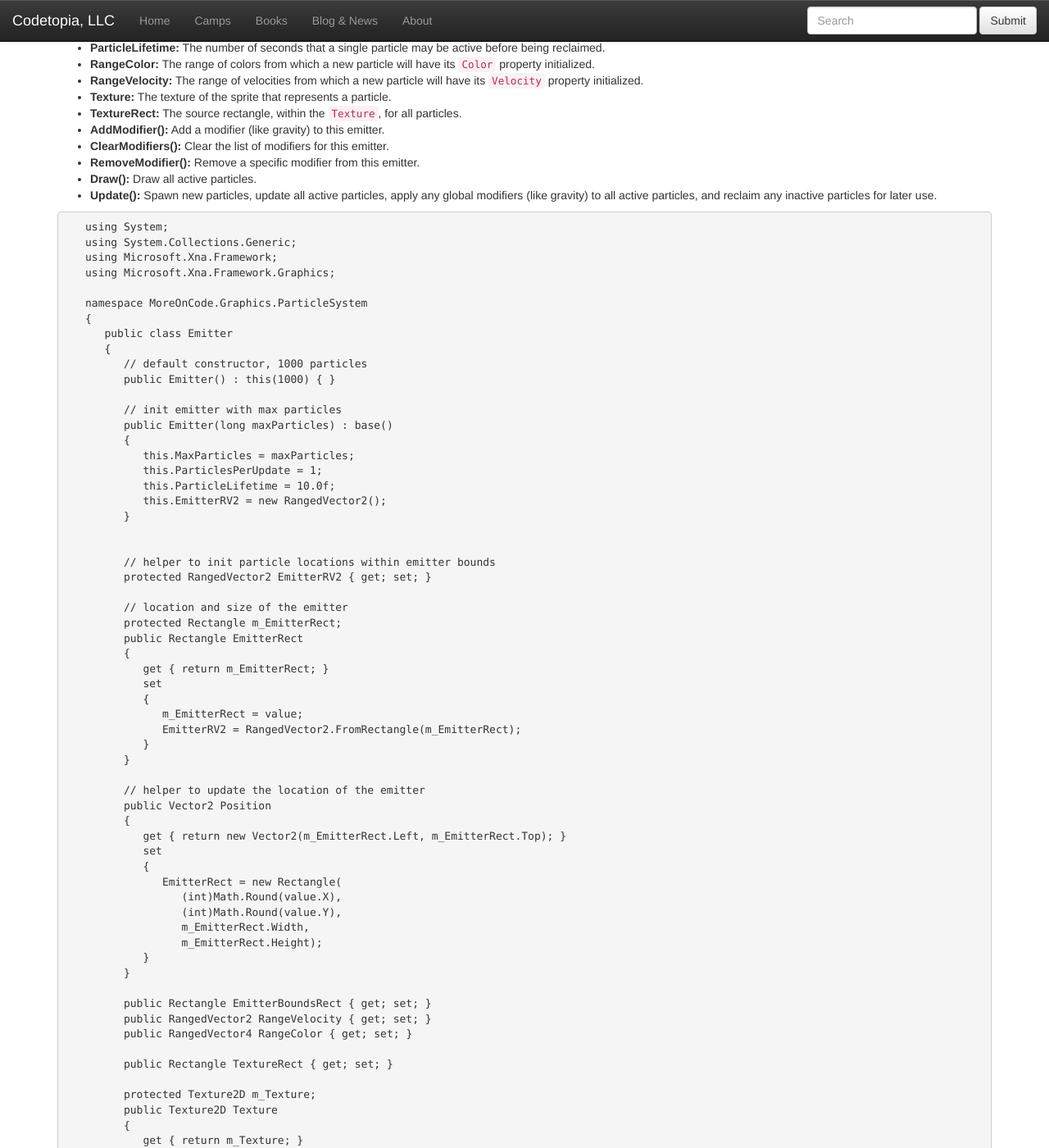
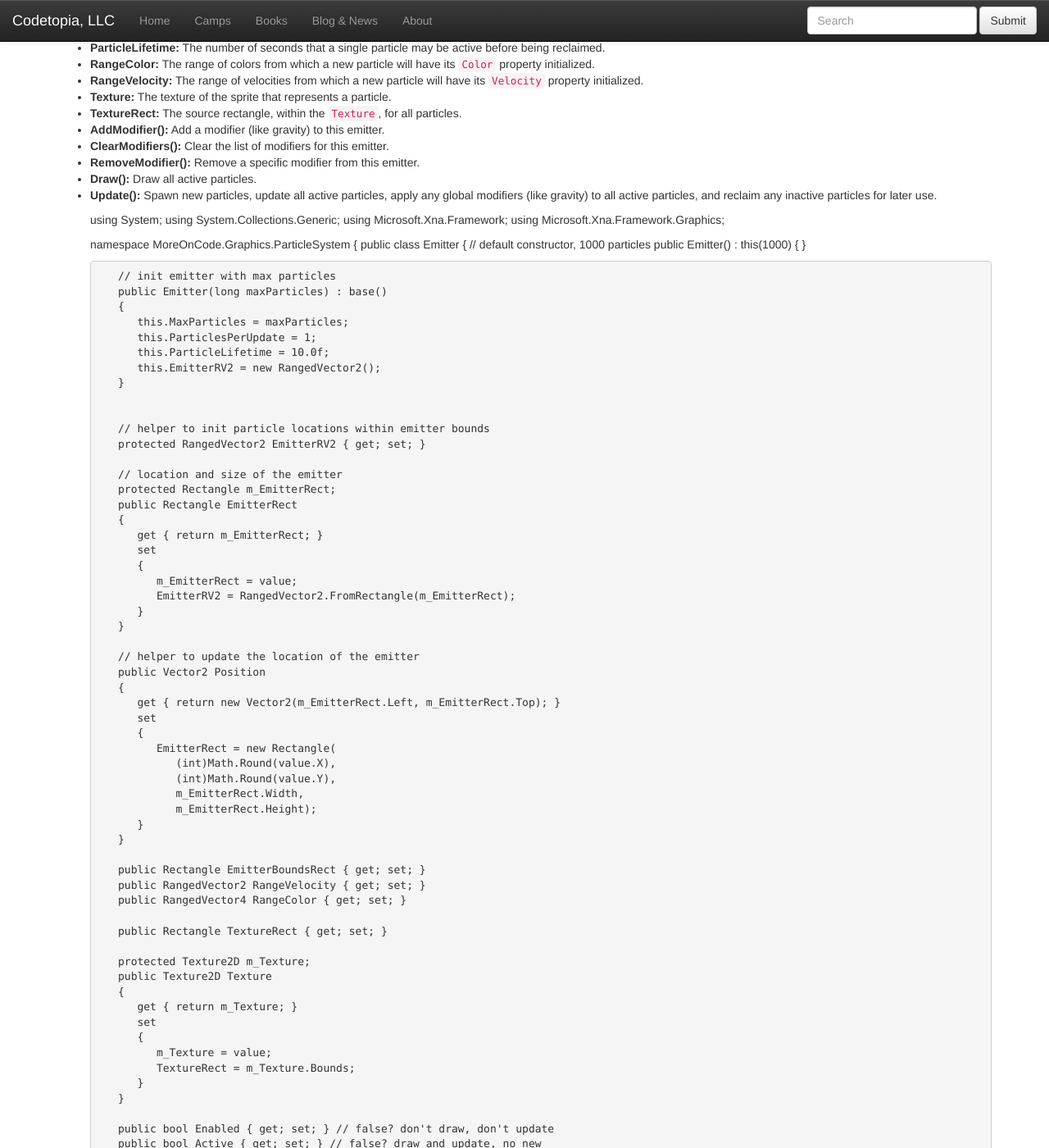
Before and after one commit to groundh0g/codetopia.com, a Jekyll site: the page built from book/codecamps/ch19-libs-particles.md, in a window 1280 px wide and 1400 px high, scrolled down 3483 px. Shown: the whole window at 82% size. Built offline with Jekyll 4.4.1, drawn with Linux system fonts in a browser that asks for light colours; nearby versions of some CDN libraries; library files that are not in the unit come from our copies; some of the changed text lies outside the part shown.

````diff
--- a/book/codecamps/ch19-libs-particles.md
+++ b/book/codecamps/ch19-libs-particles.md
@@ -62,71 +63,69 @@ The following list describes each of the parameters and methods of this class.
 
 The `Particle` class is basically just a warehouse for the properties that the `Emitter` class uses to manage each particle.
 
-```csharp
-   using System;
-   using Microsoft.Xna.Framework;
-   using Microsoft.Xna.Framework.Graphics;
+    using System;
+    using Microsoft.Xna.Framework;
+    using Microsoft.Xna.Framework.Graphics;
 
-   namespace MoreOnCode.Graphics.ParticleSystem
-   {
-      public struct Particle
-      {
-         public bool IsActive;
-         public double Age;
-         public double LifeTime;
-         public Vector2 Position;
-         public Vector2 Velocity;
-         public Vector4 Color;
-         public float Rotation;
-         public float Opacity;
-         public float Scale;
-         public float Depth;
+    namespace MoreOnCode.Graphics.ParticleSystem
+    {
+       public struct Particle
+       {
+          public bool IsActive;
+          public double Age;
+          public double LifeTime;
+          public Vector2 Position;
+          public Vector2 Velocity;
+          public Vector4 Color;
+          public float Rotation;
+          public float Opacity;
+          public float Scale;
+          public float Depth;
 
-         // update position (based on m_Movement) and age
-         public void Update(float elapsed)
-         {
-            // only update active particles
-            if (IsActive)
-            {
-               // move the particle
-               Position += Velocity * elapsed;
+          // update position (based on m_Movement) and age
+          public void Update(float elapsed)
+          {
+             // only update active particles
+             if (IsActive)
+             {
+                // move the particle
+                Position += Velocity * elapsed;
 
-               // check for expired particles
-               if (LifeTime != 0.0f) // 0.0f == never dies
-               {
-                  Age += elapsed;
-                  if (Age > LifeTime)
-                  {
-                     IsActive = false;
-                  }
-               }
-            }
-         }
+                // check for expired particles
+                if (LifeTime != 0.0f) // 0.0f == never dies
+                {
+                   Age += elapsed;
+                   if (Age > LifeTime)
+                   {
+                      IsActive = false;
+                   }
+                }
+             }
+          }
 
-         // render the particle
-         public void Draw(
-            SpriteBatch batch,
-            Texture2D texture,
-            Rectangle clipRect)
-         {
-            // only draw active particles
-            if (IsActive)
-            {
-               batch.Draw(
-                  texture,
-                  Position,
-                  clipRect,
-                  new Color(Color),
-                  Rotation,
-                  Vector2.Zero,
-                  Scale,
-                  SpriteEffects.None,
-                  Depth);
-            }
-         }
-      }
-   }
-```
+          // render the particle
+          public void Draw(
+             SpriteBatch batch,
+             Texture2D texture,
+             Rectangle clipRect)
+          {
+             // only draw active particles
+             if (IsActive)
+             {
+                batch.Draw(
+                   texture,
+                   Position,
+                   clipRect,
+                   new Color(Color),
+                   Rotation,
+                   Vector2.Zero,
+                   Scale,
+                   SpriteEffects.None,
+                   Depth);
+             }
+          }
+       }
+    }
 
 As you can see from the preceding listing, the particle implementation is (intentionally) quite simple. Particle systems are meant to be lightweight, requiring very little CPU time and memory for each particle.
 
@@ -170,14 +169,13 @@ active before being reclaimed.
 * **Draw():** Draw all active particles.
 * **Update():** Spawn new particles, update all active particles, apply any global modifiers (like gravity) to all active particles, and reclaim any inactive particles for later use.
 
-```csharp
-   using System;
-   using System.Collections.Generic;
-   using Microsoft.Xna.Framework;
-   using Microsoft.Xna.Framework.Graphics;
+    using System;
+    using System.Collections.Generic;
+    using Microsoft.Xna.Framework;
+    using Microsoft.Xna.Framework.Graphics;
 
-   namespace MoreOnCode.Graphics.ParticleSystem
-   {
+    namespace MoreOnCode.Graphics.ParticleSystem
+    {
       public class Emitter
       {
          // default constructor, 1000 particles
@@ -269,11 +267,9 @@ active before being reclaimed.
 
          // keep track of attached modifiers
          public List<Modifier> Modifiers = new List<Modifier>();
-```
 
 The `Update` method manages the active particles that it owns, reclaiming spent particles and spawning new particles as needed.
 
-```csharp
          // manage active particles, spawn new particles if it's time to do so
          public virtual void Update(float elapsed)
          {
@@ -286,11 +282,9 @@ The `Update` method manages the active particles that it owns, reclaiming spent
                for (int i = 0; i < m_ActiveParticles.Count; i++)
                {
                   var particle = m_ActiveParticles[i];
-```
 
 When a particle leaves the area of the screen that's defined by the `EmitterBoundsRect` property, it becomes inactive.
 
-```csharp
                   // when particle leaves emitter bounds, mark inactive
                   parX = (int)Math.Round(particle.Position.X);
                   parY = (int)Math.Round(particle.Position.Y);
@@ -300,11 +294,9 @@ When a particle leaves the area of the screen that's defined by the `EmitterBoun
                      parY < EmitterBoundsRect.Bottom &&
                      parY + TextureRect.Height > EmitterBoundsRect.Top;
                   if (outOfBounds) particle.IsActive = false;
-```
 
 If the current particle is (still) active, any attached modifiers will be allowed to process it before it is asked to update itself.
 
-```csharp
                   // process active particles, cleanup inactive particles
                   if (particle.IsActive)
                   {
@@ -327,11 +319,9 @@ If the current particle is (still) active, any attached modifiers will be allowe
                      m_ActiveParticles.RemoveAt(i--);
                   }
                }
-```
 
 Now that all of the active particles have been updated, and newly inactive particles have been reclaimed, it's time to spawn new particles.
 
-```csharp
                // try to generate ParticlesPerUpdate new particles
                for (long i = 0; Active && i < ParticlesPerUpdate; i++)
                {
@@ -347,11 +337,9 @@ Now that all of the active particles have been updated, and newly inactive parti
                      m_InactiveParticles.RemoveAt(0);
                      m_ActiveParticles.Add(particle);
                   }
-```
 
 If we've run out of particles in our inactive pool, there's no need to keep trying to spawn new particles. We'll just exit the loop. Maybe there will be some more particles to play with during the next frame.
 
-```csharp
                   else
                   {
                      // no more particles in our inactive pool
@@ -360,11 +348,9 @@ If we've run out of particles in our inactive pool, there's no need to keep tryi
                }
             }
          }
-```
 
 The `Draw` method of the `Emitter` class simply iterates through the list of active particles, asking each to draw itself.
 
-```csharp
          // render the active particles
          public virtual void Draw(SpriteBatch batch)
          {
@@ -380,8 +366,7 @@ The `Draw` method of the `Emitter` class simply iterates through the list of act
          }
 
       }
-   }
-```
+    }
 
 ### Modifiers
 
@@ -389,12 +374,11 @@ Left to their own devices, particles will move at a constant rate, in a fixed di
 
 It doesn't make much sense to implement global changes like gravity and wind at the particle level. Gravity affects every particle. So, the emitter manages a list of helper objects that can make global changes to particles. These helper objects are instances of the `Modifier` structure.
 
-```csharp
-   using System;
-   using Microsoft.Xna.Framework;
+    using System;
+    using Microsoft.Xna.Framework;
 
-   namespace MoreOnCode.Graphics.ParticleSystem
-   {
+    namespace MoreOnCode.Graphics.ParticleSystem
+    {
       // update a particle based on custom code, used by emitter
       public struct Modifier
       {
@@ -432,40 +416,33 @@ It doesn't make much sense to implement global changes like gravity and wind at
          public OnUpdateDelegate OnUpdate;
 
       }
-   }
-```
+    }
 
 You can think of modifiers as a kind of plug-in. A simple gravity modifier would update particles using a formula similar to "`particle.Velocity.Y = particle.Velocity.Y + this.VelocityDelta.Y`." A simple wind modifier would update particles using a formula similar to "`particle.Velocity.X = particle.Velocity.X + this.VelocityDelta.X`." Modifiers are typically very simple, but they can be combined with other simple modifiers to achieve great composite effects.
 
-```csharp
-   var modifierGravity = new Modifier();
-   modifierGravity.VelocityDelta = new Vector2(0.0f, 200.0f);
+    var modifierGravity = new Modifier();
+    modifierGravity.VelocityDelta = new Vector2(0.0f, 200.0f);
 
-   var modifierWind = new Modifier();
-   modifierWind.VelocityDelta = new Vector2(200.0f, 0.0f);
+    var modifierWind = new Modifier();
+    modifierWind.VelocityDelta = new Vector2(200.0f, 0.0f);
 
-   emitter.Modifiers.Add(modifierGravity);
-   emitter.Modifiers.Add(modifierWind);
-```
+    emitter.Modifiers.Add(modifierGravity);
+    emitter.Modifiers.Add(modifierWind);
 
 Of course, the above example could be combined to create a single `Modifier` for both effects.
 
-```csharp
-   var modifierGravityAndWind = new Modifier();
-   modifierGravityAndWind.VelocityDelta =
+    var modifierGravityAndWind = new Modifier();
+    modifierGravityAndWind.VelocityDelta =
       new Vector2(200.0f, 200.0f);
 
-   emitter.Modifiers.Add(modifierGravityAndWind);
-```
+    emitter.Modifiers.Add(modifierGravityAndWind);
 
 Modfiers don't have to limit themselves to the exposed particle "Delta" properties. You can also add a custom `OnUpdate` delegate to perform more complex calculations.
 
-```csharp
-   var modifier = new Modifier ();
-   modifier.OnUpdate =
+    var modifier = new Modifier ();
+    modifier.OnUpdate =
       new Modifier.OnUpdateDelegate (MyUpdateFunction);
-   emitter.Modifiers.Add(modifier);
-```
+    emitter.Modifiers.Add(modifier);
 
 Using your own logic, you might change the particles' colors to create a pulsing or fading effect. Or you might change the particles' size or rotation to create interesting falling leaves or snow. Or you might create a single-point gravity effect so that particles are pulled into a black hole or whirlpool.
 
@@ -483,22 +460,19 @@ This is the first time that we'll be using a feature of the C# programming langu
 
 For example, we can define a simplified `RangedValue` class that just holds our `Min` and `Max` values using the following code:
 
-```csharp
-   public class RangedValue<T>
-   {
+    public class RangedValue<T>
+    {
       // the min value
       public T Min { get; set; }
       public T Max { get; set; }
-   }
-```
+    }
 
 To use this class for a ranged integer, a ranged string, and a ranged Color, we could then add code similar to the following to our game:
 
-```csharp
-   RangedValue<int> IntRange;
-   RangedValue<string> StringRange;
-   RangedValue<Color> ColorRange;
-```
+    RangedValue<int> IntRange;
+    RangedValue<string> StringRange;
+    RangedValue<Color> ColorRange;
+
 Before generics, we had two basic options. The first option was to implement each of these variations as a separate class, possibly implementing a common interface in each specialized class (or deriving each from a common base class) so that we could pass the object among methods generically. The second option was to implement the `RangedValue` class so that the `Min` and `Max` properties used `System.Object` as their data type, but that would require runtime casting (boxing and unboxing) and performance would suffer if we used the class extensively.
 
 While the first option is better in terms of performance, maintaining multiple classes is a pain. If you make a change to one of the classes, you need to remember to make the same change to the other classes.
@@ -509,12 +483,11 @@ Storing type-specific data is the easy part. Converting random values (which are
 
 The actual `RangedValue` class source code listing follows.
 
-```csharp
-   using System;
-   using Microsoft.Xna.Framework;
+    using System;
+    using Microsoft.Xna.Framework;
 
-   namespace MoreOnCode.Graphics.ParticleSystem
-   {
+    namespace MoreOnCode.Graphics.ParticleSystem
+    {
       // simple class to hold min / max values and generate random values
       // within those bounds. b ase class uses generics (templates)
       public abstract class RangedValue<T>
@@ -757,33 +730,30 @@ The actual `RangedValue` class source code listing follows.
             return rv4;
          }
       }
-   }
-```
+    }
 
 ## Our Game
 
 Since this set of classes is used in several of the example games, I'm not going to write a new example just to showcase the particle effects. If you'd like to see the particles in action check out one of the following chapters.
 
-* Chapter 4: Spit Polish
+* Chapter 4: Spit and Polish
 * Chapter 5: Side Scroller
 * Chapter X: Blah. Blah. Blah.
 
 A contrived example follows.
 
-```csharp
-   var emitter = new Emitter();
-   emitter.ParticlesPerUpdate = 20;
-   emitter.MaxParticles = 15000;
-   emitter.EmitterRect = new Rectangle(200, 200, 0, 0);
-   emitter.RangeColor =
+    var emitter = new Emitter();
+    emitter.ParticlesPerUpdate = 20;
+    emitter.MaxParticles = 15000;
+    emitter.EmitterRect = new Rectangle(200, 200, 0, 0);
+    emitter.RangeColor =
       RangedVector4.FromColors(Color.Orange, Color.Yellow);
 
-   // add a modifier to the emitter
-   var modifier = new Modifier();
-   modifier.VelocityDelta = new Vector2(200.0f, 200.0f);
-   emitter.Modifiers.Add (modifier);
-   modifier.Enabled = false; // disable the modifier for now
-```
+    // add a modifier to the emitter
+    var modifier = new Modifier();
+    modifier.VelocityDelta = new Vector2(200.0f, 200.0f);
+    emitter.Modifiers.Add (modifier);
+    modifier.Enabled = false; // disable the modifier for now
 
 In this example, the emitter will spawn no more than 20 new particles per frame, and no more than 15,000 particles will be active at any one time. Particles will be spawned from a single point on the screen (rather than a rectangular area since the `Width` and `Height` of the rectangle are both zero). New particles will be tinted yellow, orange, or some shade between those two extremes.
 
````
Also changed, not shown: other parts of book/codecamps/ch19-libs-particles.md (+1 -0 lines), book/codecamps/ch15-author-puzzle-isometric.md (+2 -34 lines), book/codecamps/ch17-libs-touchpanelex.md (+1 -0 lines).
